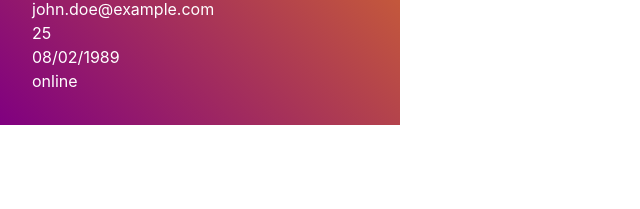
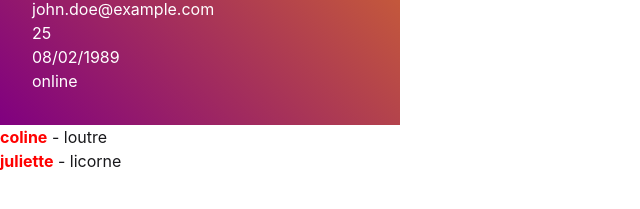
Before and after one commit to Coline-bd/cours_javascript, a website built with Vite: page Exercices/creation+placement.html in a window 1280 px wide. Shown: the part 459-668 px from the top of the page, without its empty margins (0-640 px from the left). Built offline with nearby package versions, Linux system fonts and the light colour scheme.

Commit message:
feat: ajout fonction placement

```diff
--- a/Exercices/creation+placement.html
+++ b/Exercices/creation+placement.html
@@ -9,6 +9,10 @@
     <div>
 
     </div>
+
+    <div class="divPseudo">
+
+    </div>
     <script src="creation+placement.js"></script>
 </body>
 </html>
--- a/Exercices/creation+placement.js
+++ b/Exercices/creation+placement.js
@@ -35,12 +35,13 @@ laDiv.appendChild(date);
 
 const actif=document.createElement('p');
 
-if (userData.active ==true){
-    actif.innerText='online';
-}
-else{
-    actif.innerText='offline';
-}
+actif.innerText=userData.active ? 'online' : 'offline';
+// if (userData.active ==true){
+//     actif.innerText='online';
+// }
+// else{
+//     actif.innerText='offline';
+// }
 
 laDiv.appendChild(actif);
 
@@ -48,3 +49,23 @@ laDiv.style.color='white';
 laDiv.style.width='400px';
 laDiv.style.background='linear-gradient(45deg,purple,orange)';
 laDiv.style.padding='2rem';
+
+
+
+//Exercice DOM création + placement + fonction
+const divPseudo = document.querySelector('.divPseudo');
+
+
+const ajouterTexte = function (pseudo,duTexte){
+    const pseudoGras = document.createElement('strong');
+    pseudoGras.innerText=pseudo;
+    pseudoGras.style.color='red';
+    const paragraph=document.createElement('p');
+    paragraph.appendChild(pseudoGras);
+    const phrase = ' - ' + duTexte;
+    paragraph.append(phrase);
+    divPseudo.appendChild(paragraph);
+};
+
+ajouterTexte('coline','loutre');
+ajouterTexte('juliette','licorne');
```
